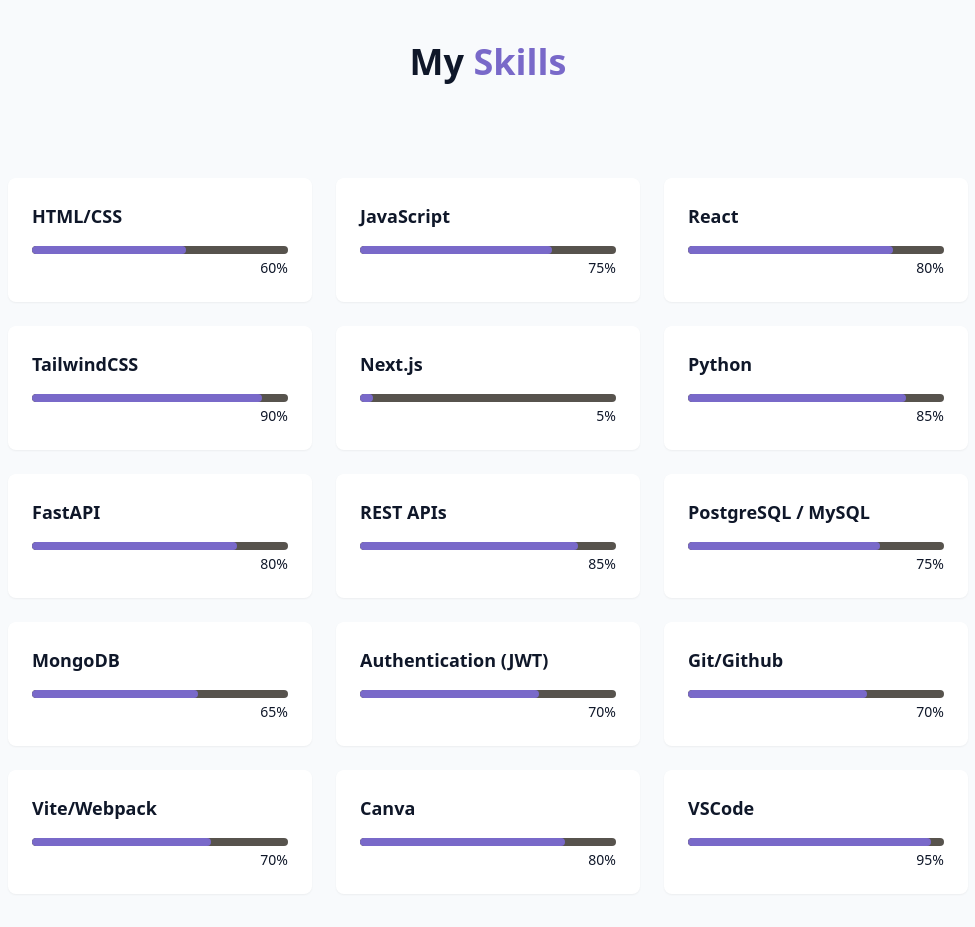
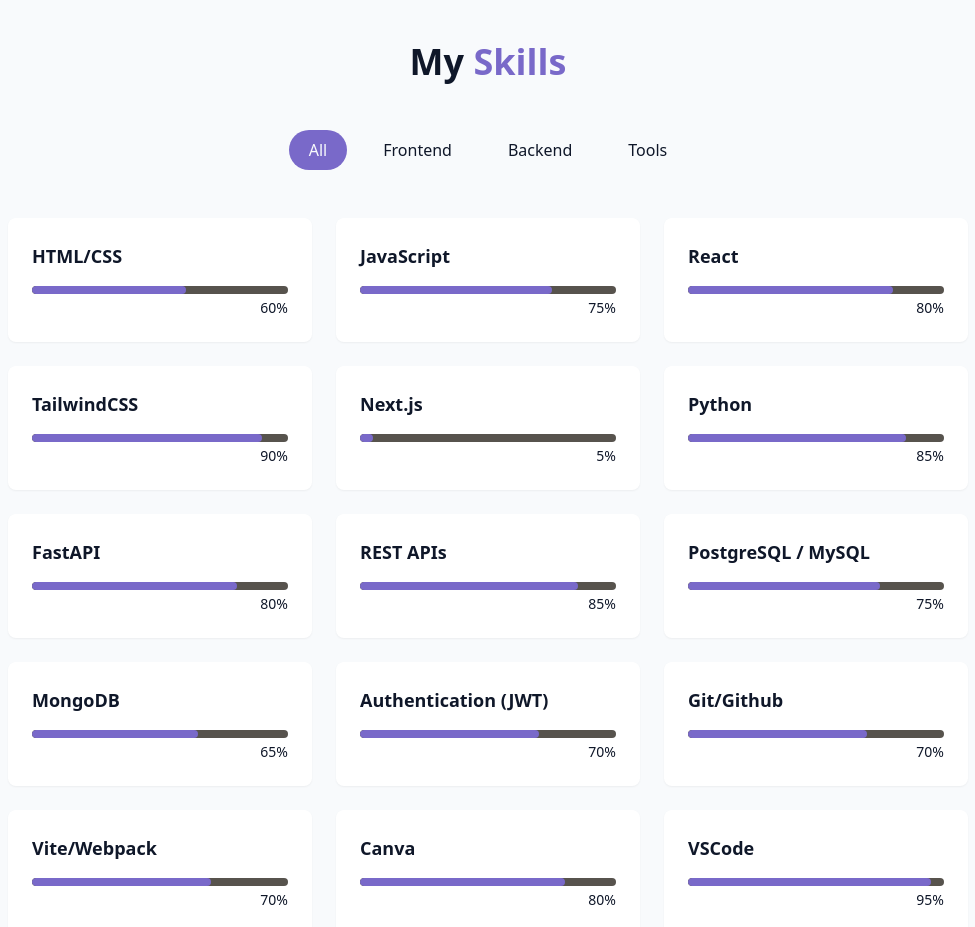
Before and after one commit to Surajnairx/portfolio-react-tailwindcss, a React (Vite) app: page / in a window 1280 px wide. Shown: the part 1620-2547 px from the top of the page, without its empty margins (152-1127 px from the left). Built offline with nearby package versions, Linux system fonts and the light colour scheme.

Commit message:
feat: Add filter functionality for Skill Section - Stage 2 complete

```diff
--- a/src/components/Skill.jsx
+++ b/src/components/Skill.jsx
@@ -8,7 +8,7 @@
   { name: "TailwindCSS", level: 90, category: "frontend" },
   { name: "Next.js", level: 5, category: "frontend" },
 
-  //backend
+  // backend
   { name: "Python", level: 85, category: "backend" },
   { name: "FastAPI", level: 80, category: "backend" },
   { name: "REST APIs", level: 85, category: "backend" },
@@ -26,6 +26,9 @@
 const categories = ["all", "frontend", "backend", "tools"];
 function Skill() {
   const [category, setCategory] = useState("all");
+  const activeSkill = skills.filter(
+    (skill) => category === "all" || skill.category === category
+  );
   return (
     <section id="skills" className="py-24 px-4 relative">
       <div className="container mx-auto max-w-5xl">
@@ -33,18 +36,20 @@
           My <span className="text-primary">Skills</span>
         </h2>
         <div className="flex flex-wrap justify-center gap-4 mb-12">
-          {/* {categories.map((item, key) => (
+          {categories.map((item, key) => (
             <button
               key={key}
               onClick={() => setCategory(item)}
-              className={`px-5 py-2 rounded-full transition-colors duration-300 capitalize cursor-pointer ${ca}`}
+              className={`px-5 py-2 rounded-full transition-colors duration-300 capitalize cursor-pointer ${
+                category === item ? "bg-primary text-primary-foreground" : ""
+              }`}
             >
               {item}
             </button>
-          ))} */}
+          ))}
         </div>
         <div className="grid grid-cols-1 sm:grid-cols-2 lg:grid-cols-3 gap-6">
-          {skills.map((skill, key) => (
+          {activeSkill.map((skill, key) => (
             <div
               key={key}
               className="bg-card p-6 rounded-lg shadow-xs card-hover"
```
